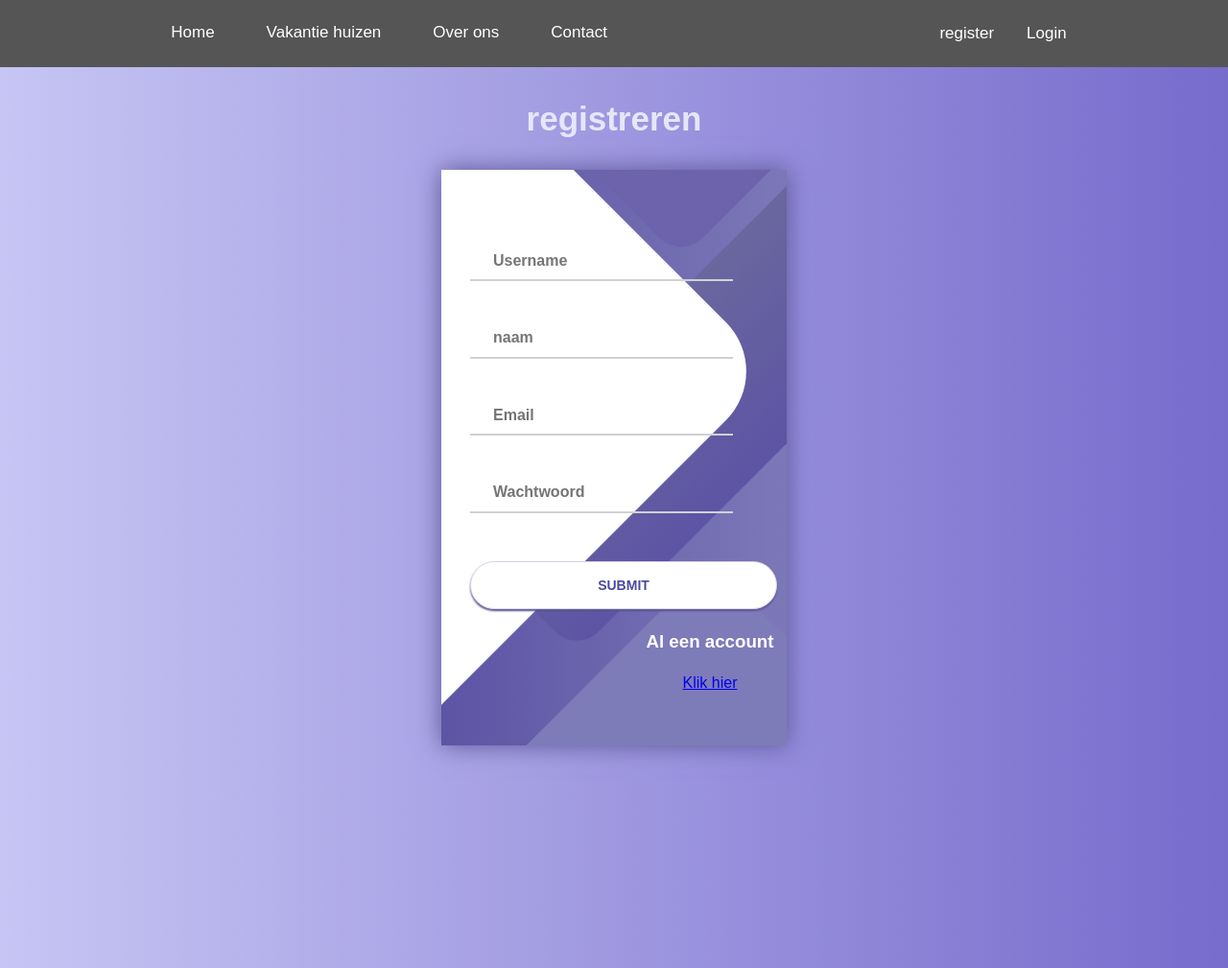
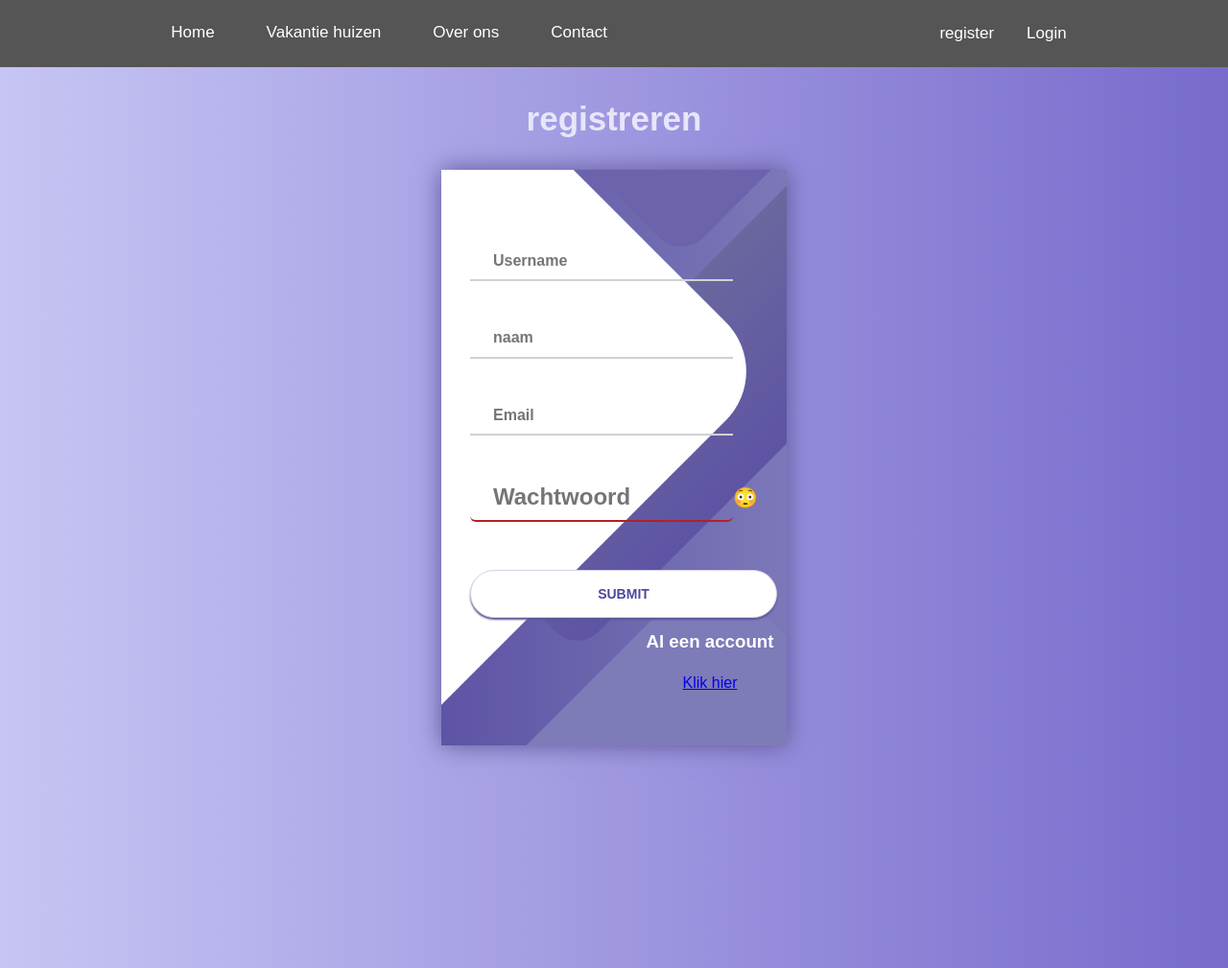
Before and after one commit to karim076/SnelKookPan-Group3, a PHP site: page /Tweede/login/register.php in a window 1280 px wide. Shown: the whole page at 96% size. Run offline with PHP 8.4, Linux system fonts and the light colour scheme.

Commit message:
added max

```diff
--- a/login/register.php
+++ b/login/register.php
@@ -35,7 +35,7 @@
 
           <div class="login__field">
             <i class="login__icon fas fa-lock"></i>
-            <input type="password" class="login__input" name="pass" placeholder="Wachtwoord" required>
+            <input type="password" class="login__input form__input" name="pass" pattern=".{6,}" placeholder="Wachtwoord" required><span class="icon"></span>
           </div>
 
           <input type="submit"  class="button login__submit">
```
